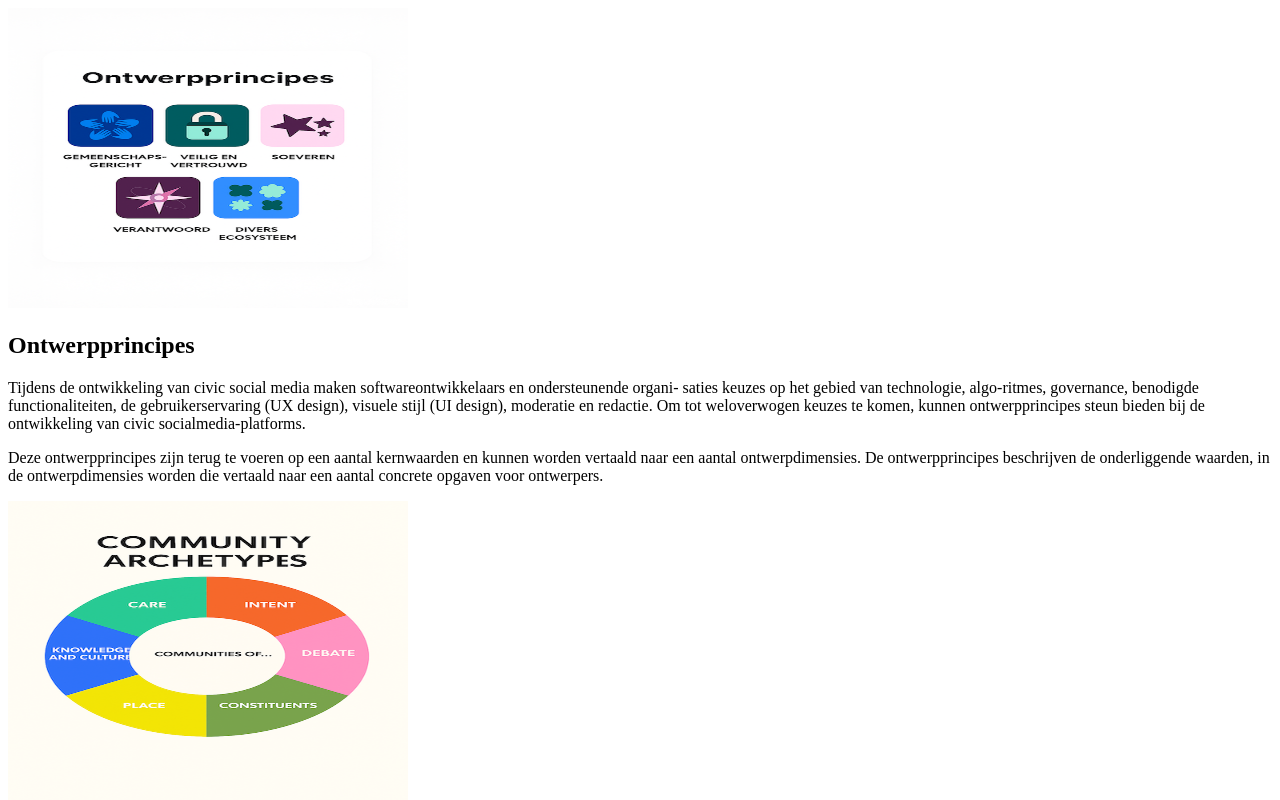
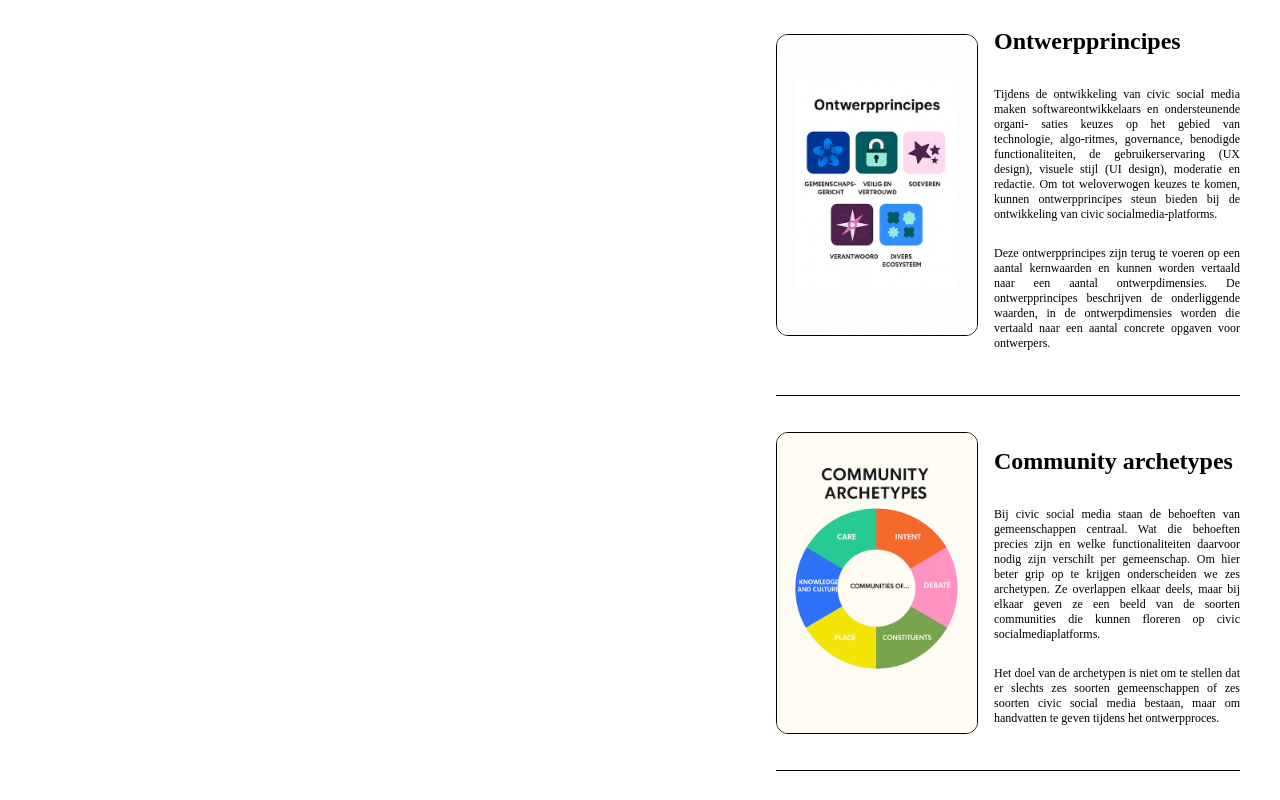
Before and after one commit to fdnd-agency/civicsocialmediatoolbox, a SvelteKit app: page / in a window 1280 px wide. Shown: the top 800 px of the page. Built offline with nearby package versions, Linux system fonts and the light colour scheme.

Commit message:
#41 positionering card-layout

```diff
--- a/src/routes/+page.svelte
+++ b/src/routes/+page.svelte
@@ -49,5 +49,37 @@
         --border-radius-l: 1em; /* 1rem (16px) */
     }
 
+    .card-wrapper {
+        display: flex;
+        flex-direction: column;
+        gap: 2em;
+        max-width: 29em;
+        margin-left: auto;
+        padding-right: 2em;
 
+    }
+
+    .cardlayout-section {
+        display: flex;
+        flex-direction: row;
+        justify-content: center;
+        align-items: center;
+        border-bottom: .75px var(--primary-color-black) solid;
+        padding-bottom: 2em;
+    }
+
+    .card-image {
+        border: solid .75px var(--primary-color-black);
+        border-radius: var(--border-radius-m);
+    }
+
+    .card-layout {
+        padding-left: 1em;
+    }
+
+    p {
+        padding-top: 1em;
+        font-size: var(--font-size-xxs);
+        text-align: justify;
+    }
 </style>
```
